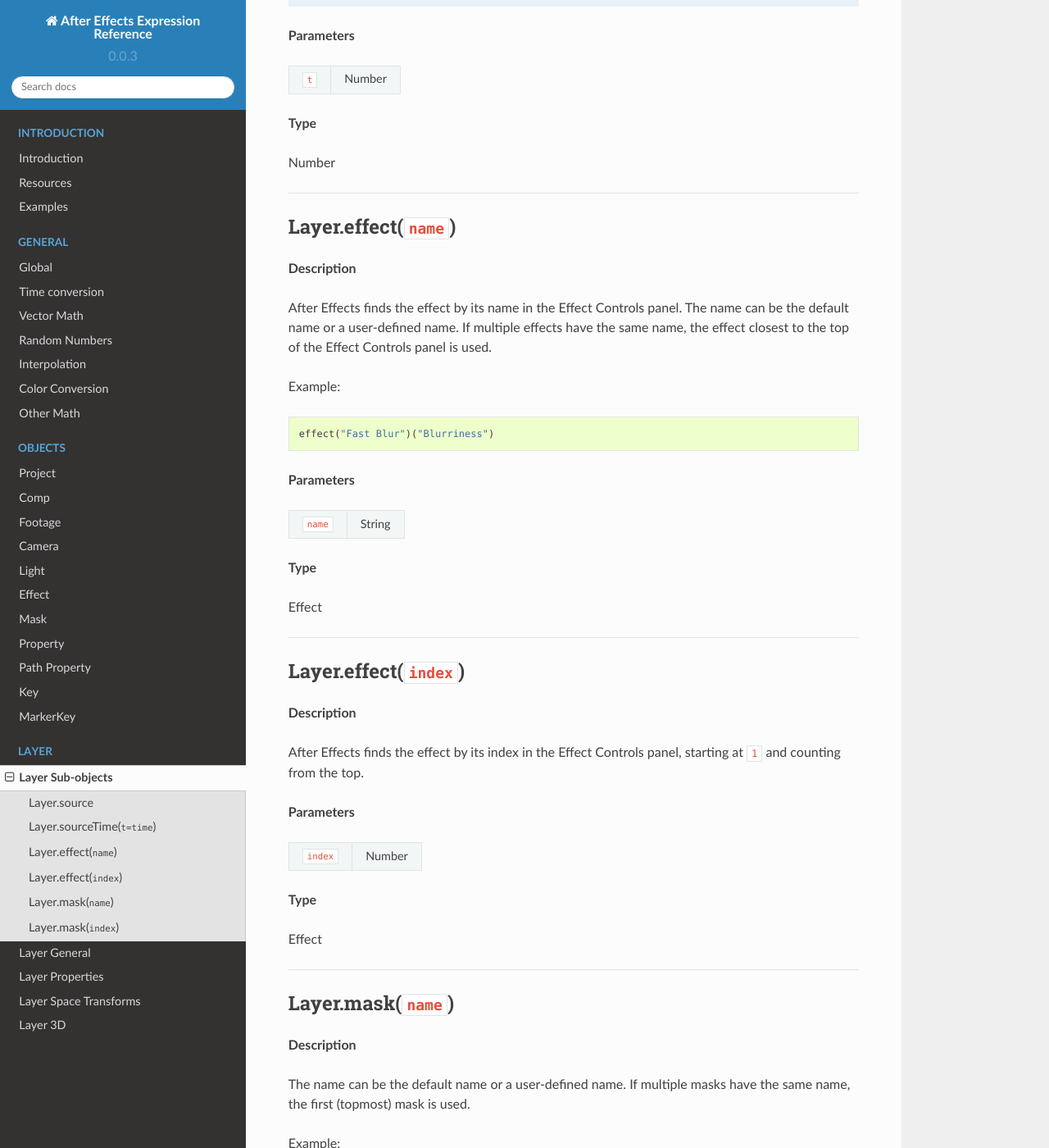
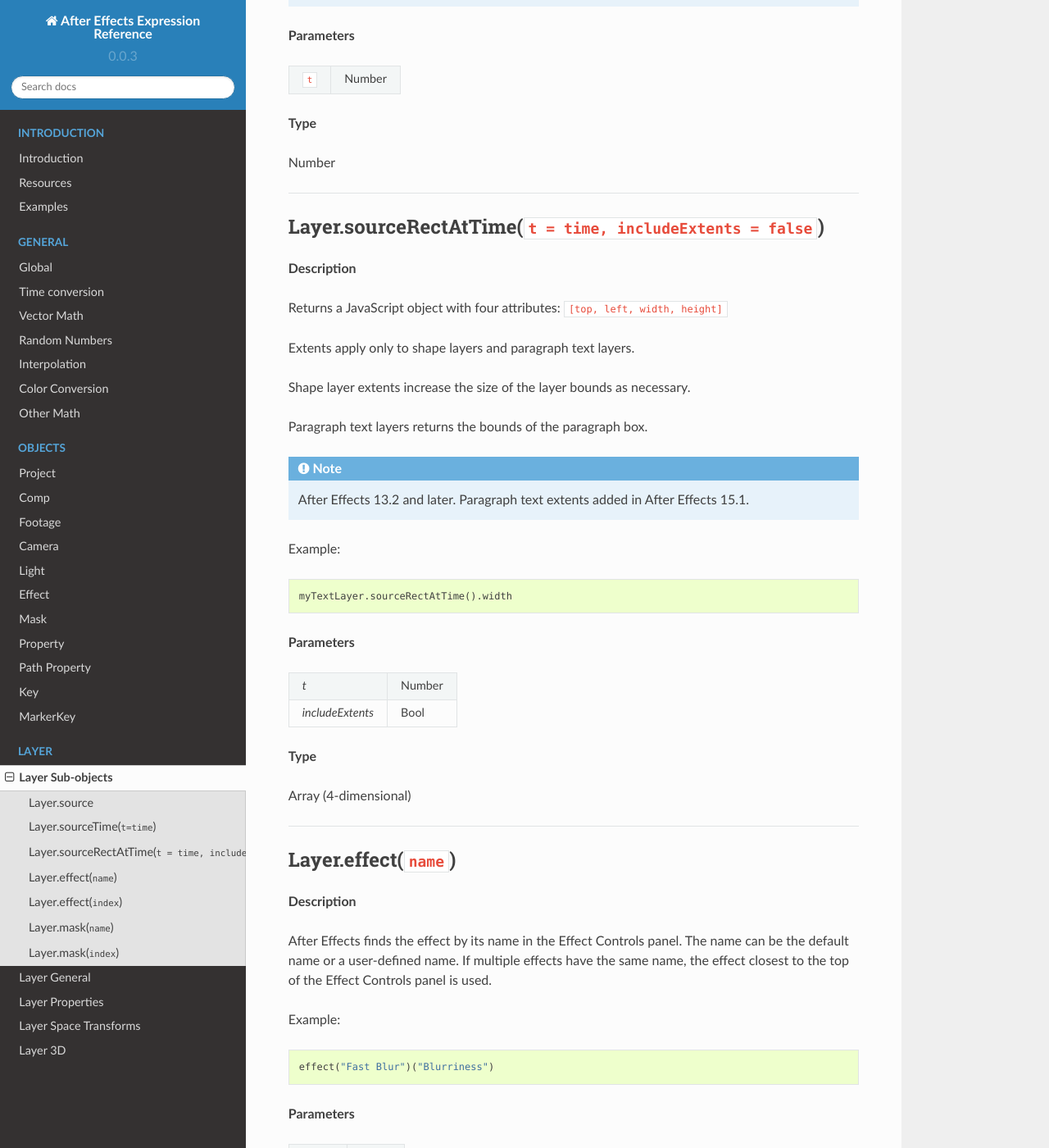
Before and after one commit to docsforadobe/after-effects-expression-reference, a Sphinx documentation site: the page built from docs/layer-sub.rst, in a window 1280 px wide and 1400 px high, scrolled down 968 px. Shown: the whole window at 82% size. Built offline with Sphinx 7.4.7 and the Read the Docs theme 2.0.0, drawn with Linux system fonts in a browser that asks for light colours; pages that are not in the unit, such as notebooks, are missing from menus.

Commit message:
Adds layer.sourceRectAtTime (resolve #10) - thanks @tim_kurkoski!

```diff
--- a/docs/layer-sub.rst
+++ b/docs/layer-sub.rst
@@ -40,6 +40,39 @@ Returns the layer source corresponding to time ``t``.
 **Type**
 
 Number
+
+----
+
+Layer.sourceRectAtTime(``t = time, includeExtents = false``)
+************************************************************
+**Description**
+
+Returns a JavaScript object with four attributes: ``[top, left, width, height]``
+
+Extents apply only to shape layers and paragraph text layers.
+
+Shape layer extents increase the size of the layer bounds as necessary.
+
+Paragraph text layers returns the bounds of the paragraph box.
+
+.. note::
+  After Effects 13.2 and later.
+  Paragraph text extents added in After Effects 15.1.
+
+Example::
+
+  myTextLayer.sourceRectAtTime().width
+
+**Parameters**
+
+================ ======
+`t`              Number
+`includeExtents` Bool
+================ ======
+
+**Type**
+
+Array (4-dimensional)
 
 ----
 
```
